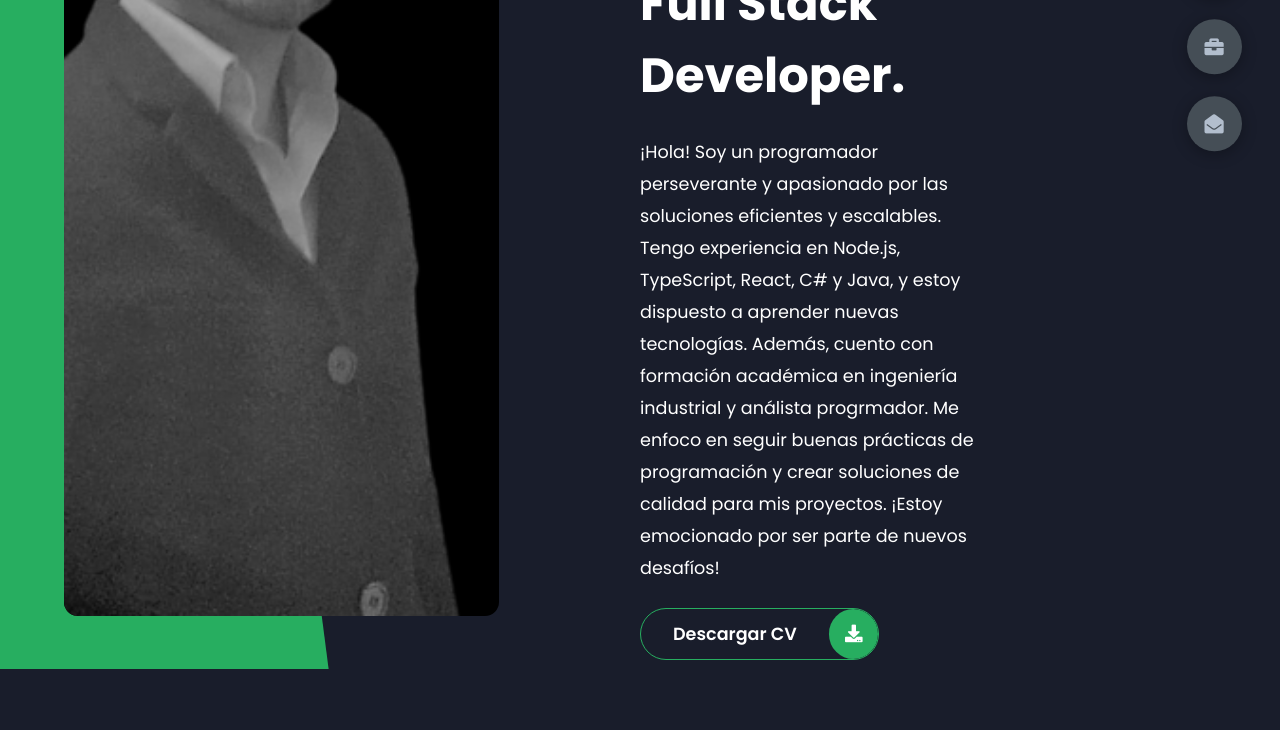
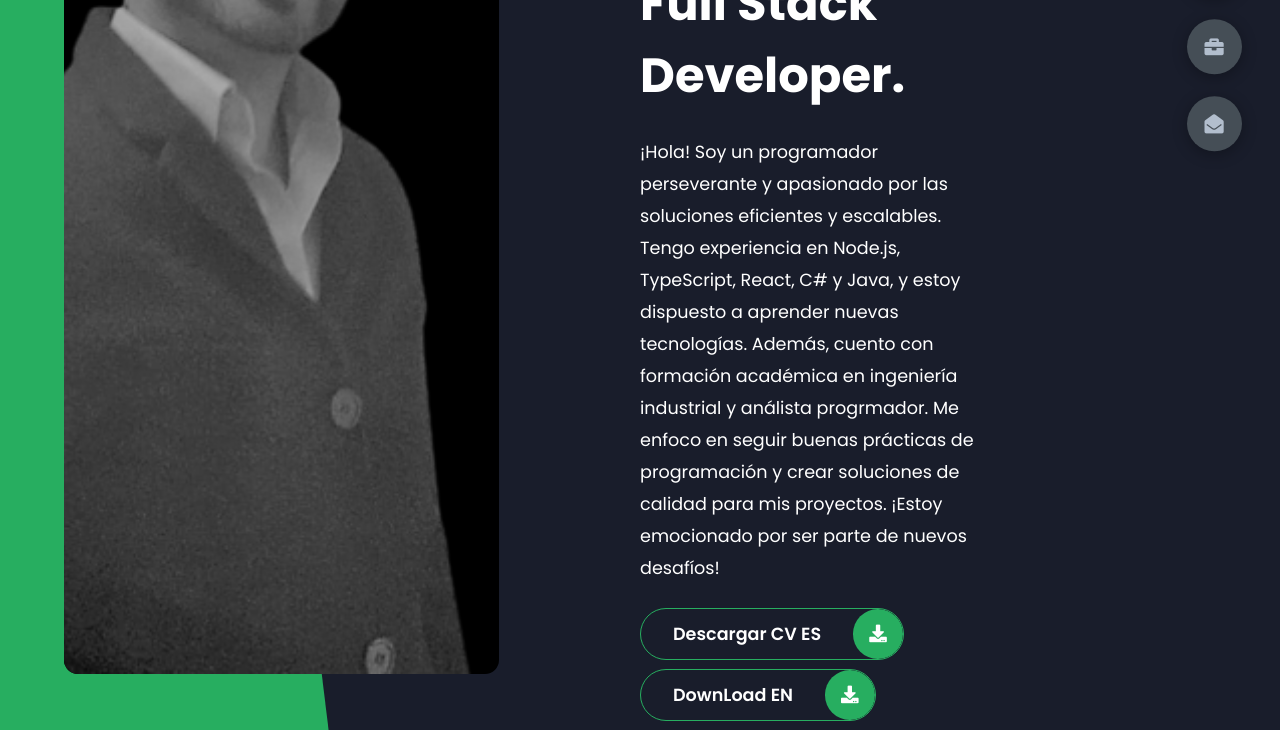
Before and after one commit to fjhleonett/portafolio, a website: page client/index.html in a window 1280 px wide. Shown: the part 392-1122 px from the top of the page. Before the commit the page ends 1061 px from the top, so only its background shows below. Drawn offline with nearby package versions, Linux system fonts and the light colour scheme.

Commit message:
double button

```diff
--- a/client/datos.js
+++ b/client/datos.js
@@ -33,9 +33,27 @@ const education = [
         institution: "MasterMedia",
         date: "2022 - actual",
         status: "Cursando"
-    }
+    },
+    {
+      degree: "Especialista en Ciencia de Datos",
+      institution: "Next Training Valencia",
+      date: "2023 - actual",
+      status: "Cursando"
+  },
+  {
+    degree: "Administrador de Azzure",
+    institution: "Next Training Valencia",
+    date: "2023 - actual",
+    status: "Cursando"
+}
 ]
 const experience = [
+    {
+      position: "Backend Developer",
+      company: "Dogtor",
+      duration: "2022 - 2023",
+      description:"Experiencia en soporte backend utilizando Node.js y Next.js en la startup Dogtor, donde trabajé en tareas como la creación de API RESTful, integración de bases de datos y lógica empresarial compleja."
+    },
     {
       position: "Desarrollador RPA",
       company: "Jaume y Sere",
@@ -97,7 +115,7 @@ const experience = [
   const skills = [
     { name: "HTML 5", percent: 90, className: "html" },
     { name: "JavaScript-TypeScript", percent: 95, className: "javascript" },
-    { name: "Node JS", percent: 85, className: "js" },
+    { name: "Next JS", percent: 85, className: "js" },
     { name: "React Hooks JS", percent: 90, className: "react" },
     { name: "NodeJS", percent: 87, className: "node" },
     { name: "C#", percent: 90, className: "C" },
@@ -108,7 +126,13 @@ const experience = [
     { name: "Chakra UI", percent: 80, className: "chakra" },
     { name: "UI Path", percent: 80, className: "uipath" },
     { name: "Git", percent: 90, className: "git" },
-    { name: "GitHub", percent: 90, className: "github" }
+    { name: "GitHub", percent: 90, className: "github" },
+    {name: "PHP",percent:80,className:"php"},
+    {name: "PYTHON",percent:70,className:"python"},
+    {name: "WordPress",percent:70,className:"Wordpress"},
+    {name: "AWS",percent:70,className:"aws"},
+    {name: "AZZURE",percent:70,className:"azure"},
+
   ];
 
 
--- a/client/index.html
+++ b/client/index.html
@@ -29,9 +29,16 @@
                 <p id="presentacion">
 
                 </p>
+
                 <div class="btn-con">
                     <a id="file" href="https://firebasestorage.googleapis.com/v0/b/admin-gregory-shop.appspot.com/o/personal%2FCVEN.pdf?alt=media&token=50ca811d-1c2b-4e1b-a6ac-14a4ea2f13e8"  target="_blank" class="main-btn">
-                        <span class="btn-text">Descargar CV</span>
+                        <span class="btn-text">Descargar CV ES</span>
+                        <span class="btn-icon"><i class="fas fa-download"></i></span>
+                    </a>
+                </div>
+                <div class="btn-con">
+                    <a id="file" href="https://firebasestorage.googleapis.com/v0/b/admin-gregory-shop.appspot.com/o/personal%2FCVEN.pdf?alt=media&token=50ca811d-1c2b-4e1b-a6ac-14a4ea2f13e8"  target="_blank" class="main-btn">
+                        <span class="btn-text">DownLoad EN</span>
                         <span class="btn-icon"><i class="fas fa-download"></i></span>
                     </a>
                 </div>
```
